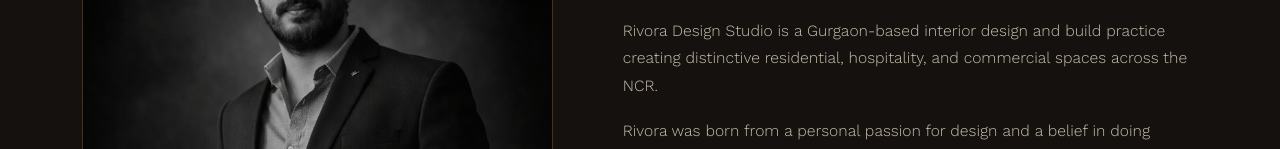
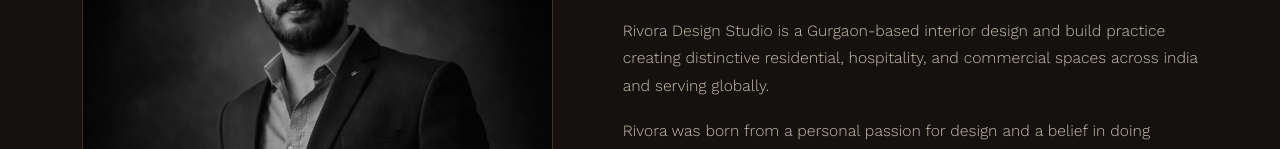
Before and after one commit to rishinakra8/rivora, a website: page frontend/index.html in a window 1280 px wide. Shown: the part 8822-8971 px from the top of the page. Drawn offline with nearby package versions, Linux system fonts and the light colour scheme.

Commit message:
Update About copy: creating distinctive spaces across India and serving globally

```diff
--- a/frontend/index.html
+++ b/frontend/index.html
@@ -202,7 +202,7 @@
     <div class="studio-copy reveal">
       <span class="eyebrow">About The Studio</span>
       <h2 style="margin-top:20px; font-size:clamp(1.8rem,3vw,2.5rem); font-weight:400;">Design with intention. Built with discipline.</h2>
-      <p>Rivora Design Studio is a Gurgaon-based interior design and build practice creating distinctive residential, hospitality, and commercial spaces across the NCR.</p>
+      <p>Rivora Design Studio is a Gurgaon-based interior design and build practice creating distinctive residential, hospitality, and commercial spaces across india and serving globally.</p>
       <p>Rivora was born from a personal passion for design and a belief in doing things with honesty, trust, and intention.</p>
       <p>For us, design is more than creating beautiful spaces. It is about creating something distinctive — something that has character, creates an impression, and becomes a meaningful part of the lives of the people who experience it. We are drawn to luxury not simply as a statement of material or scale, but as a reflection of thoughtful detailing, quality, craftsmanship, and individuality.</p>
       <p>We believe that a great project is created when good design and good execution are given equal importance. A beautiful concept means little if it cannot be translated faithfully into reality, and exceptional execution cannot compensate for a design without purpose.</p>
```
